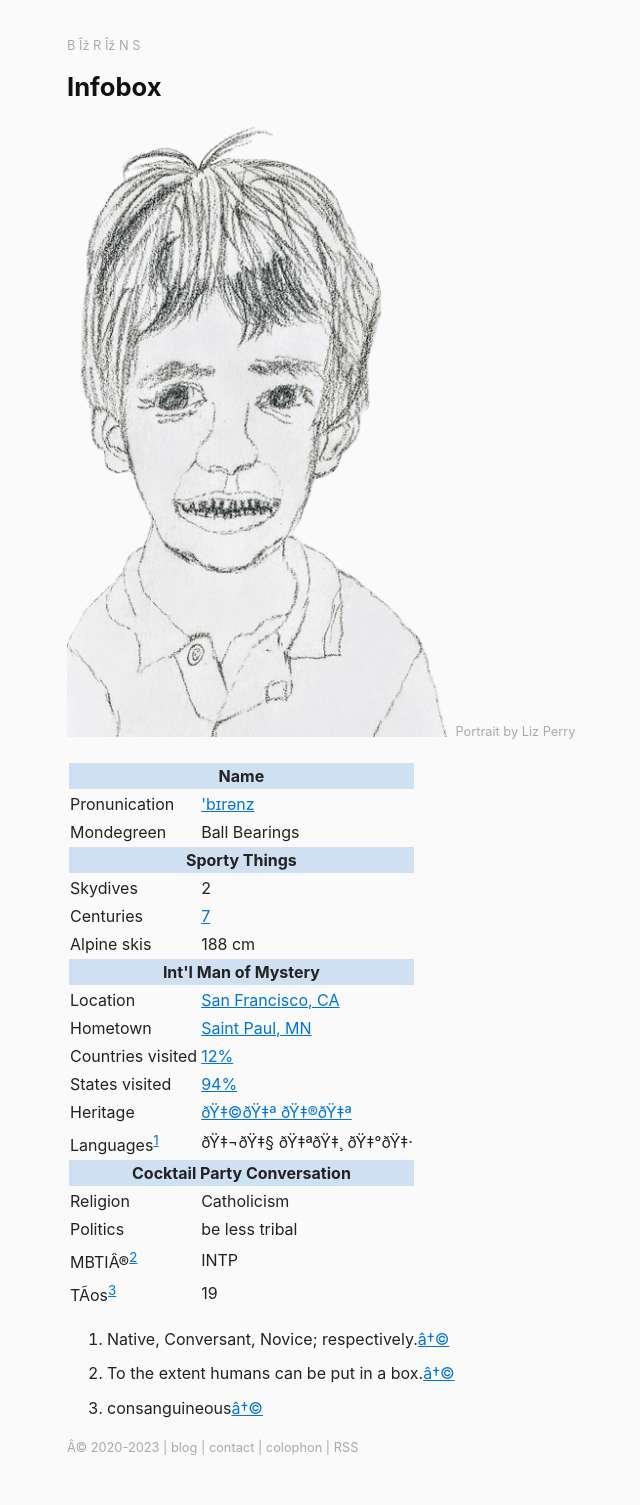
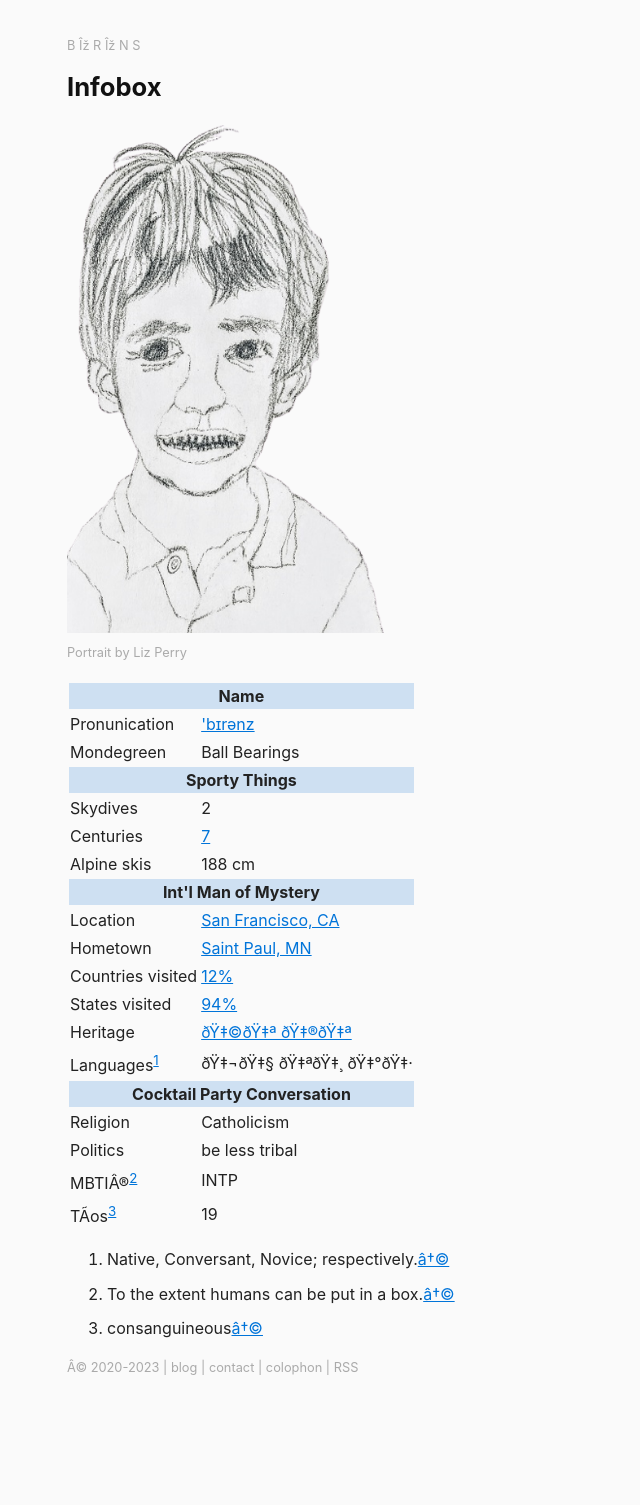
Before and after one commit to berensp/berensp.github.io, a Jekyll site: the page built from pages/bio/infobox.md, in a window 1280 px wide. Shown: the whole page, without its empty margins (253-893 px from the left). Built offline with Jekyll 4.4.1, drawn with Linux system fonts in a browser that asks for light colours; a script that is not in the unit is left out; after the commit the page ends 1425 px from its top, so only the background shows below that.

Commit message:
Update infobox.md

```diff
--- a/pages/bio/infobox.md
+++ b/pages/bio/infobox.md
@@ -4,9 +4,8 @@
 permalink: /infobox/
 description: fun facts
 ---
-<p>
-<img src="/assets/images/pmb.portrait.png" alt="portrait" width="60%" height="60%">
-<span class="muted small">Portrait by Liz Perry</span>
+<p><img src="/assets/images/pmb.portrait.png" alt="portrait" width="50%" height="50%">
+<br><span class="muted small">Portrait by Liz Perry</span>
 
 <table>
   <tbody>
```
